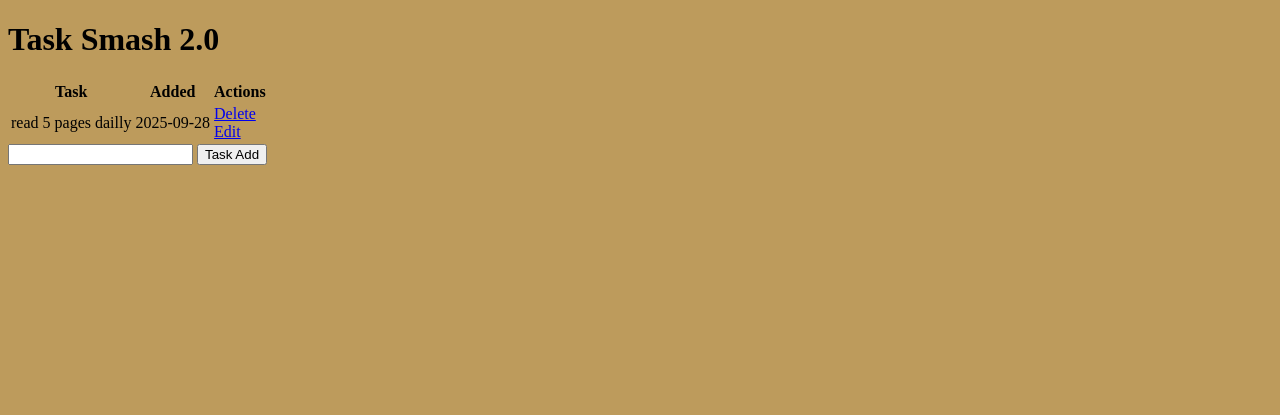
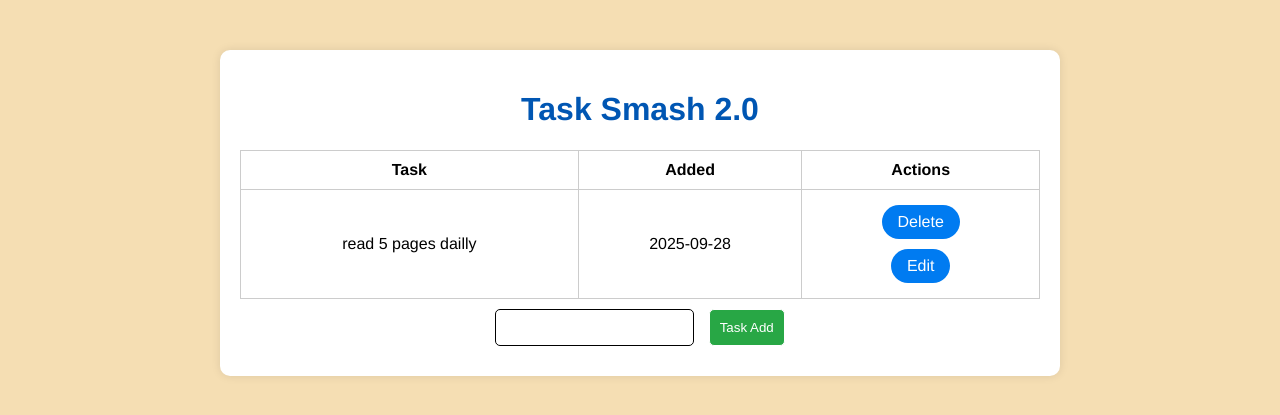
Before and after one commit to ArafathJ/ToDo-List, a Flask app: page / in a window 1280 px wide. Shown: the top 415 px of the page. Run offline with Flask 3, Linux system fonts and the light colour scheme.

Commit message:
all the styling is performed using the sass tool and this is the draft final commit I'm making

```diff
--- a/static/styles.css
+++ b/static/styles.css
@@ -1,4 +1,75 @@
 body {
-  background-color: #bd9b5c;
+  background-color: wheat;
+  font-family: 'Franklin Gothic Medium', 'Arial Narrow', Arial, sans-serif;
+  margin: 0;
+  padding: 0;
+}
+
+.content {
+  max-width: 800px;
+  margin: 50px auto;
+  padding: 20px;
+  border-radius: 10px;
+  -webkit-box-shadow: 0 0 10px rgba(0, 0, 0, 0.1);
+          box-shadow: 0 0 10px rgba(0, 0, 0, 0.1);
+  text-align: center;
+  background-color: #fff;
+}
+
+.content h1 {
+  color: #0056b3;
+}
+
+.content h4 {
+  color: #666;
+}
+
+.content table {
+  width: 100%;
+  margin-top: 20px;
+  border-collapse: collapse;
+}
+
+.content table th, .content table td {
+  padding: 10px;
+  border: 1px solid #ccc;
+}
+
+.content table th th, .content table td th {
+  background-color: #f0f0f0;
+  color: #333;
+}
+
+.content a {
+  display: inline-block;
+  padding: 8px 16px;
+  margin: 5px;
+  border-radius: 20px;
+  background-color: #007bf1;
+  color: #fff;
+  text-decoration: none;
+  -webkit-transition: background-color 0.3 ease;
+  transition: background-color 0.3 ease;
+}
+
+.content a:hover {
+  background-color: #0056b3;
+}
+
+.content input {
+  padding: 10px;
+  margin: 10px 5px;
+  border: solid 1px;
+  border-radius: 5px;
+}
+
+.content #btn_add {
+  background-color: #28a745;
+  cursor: pointer;
+  color: #fff;
+}
+
+.content #btn_add:hover {
+  background-color: #218838;
 }
 /*# sourceMappingURL=styles.css.map */
--- a/static/styles.scss
+++ b/static/styles.scss
@@ -1,3 +1,81 @@
+// colors
+
+
+$primary_color: #007bf1;
+$primary-hover-color: #0056b3;
+$success-color: #28a745;
+$success-hover-color: #218838;
+$title-color: #333;
+
 body{
-    background-color: rgb(189, 155, 92);
+    background-color: wheat;
+    font-family:'Franklin Gothic Medium', 'Arial Narrow', Arial, sans-serif;
+    margin: 0;
+    padding: 0;
 }
+
+
+.content{
+    max-width: 800px;
+    margin: 50px auto;
+    padding: 20px;
+    border-radius: 10px;
+    box-shadow: 0 0 10px rgba(0, 0, 0, 0.1);
+    text-align: center;
+    background-color: #fff;
+
+    h1{
+        color: $primary-hover-color;
+    }
+
+    h4{
+        color: #666;
+    }
+
+    table{
+        width: 100%;
+        margin-top: 20px;
+        border-collapse: collapse;
+        th, td{
+            padding: 10px;
+            border: 1px solid #ccc;
+
+            th{
+                background-color: #f0f0f0;
+                color: #333;
+            }
+        }
+    }
+
+    a{
+        display: inline-block;
+        padding: 8px 16px;
+        margin: 5px;
+        border-radius: 20px;
+        background-color: $primary_color;
+        color: #fff;
+        text-decoration: none;
+        transition: background-color 0.3 ease;
+
+
+        &:hover{
+            background-color: $primary-hover-color;
+        }
+    }
+
+    input {
+        padding: 10px;
+        margin : 10px 5px;
+        border: solid 1px;
+        border-radius: 5px;
+    }
+
+    #btn_add{
+        background-color: $success-color;
+        cursor:pointer;
+        color: #fff;
+        &:hover{
+            background-color: $success-hover-color;
+        }
+    }
+}
--- a/templates/edit.html
+++ b/templates/edit.html
@@ -9,7 +9,7 @@
     <h1>Edit your task</h1>
     <form action="/edit/{{task.id}}" method = 'POST'>
 
-        <input type="text" name="content" id="content" value = {{task.content}}>
+        <input type="text" name="content" id="content" value = "{{task.content}}"">
         <input type="submit" value = 'Edit'>
     </form>
 </div>
--- a/templates/index.html
+++ b/templates/index.html
@@ -1,6 +1,8 @@
 {% extends 'base.html' %}
 
-{%block head%}<title>Task Smash</title>{%endblock%}
+{%block head%}
+<title>Task Smash</title>
+{%endblock%}
 
 {% block body %}
 <div class="content">
```
Also changed, not shown: instance/projetdb.db, 1 other file.
